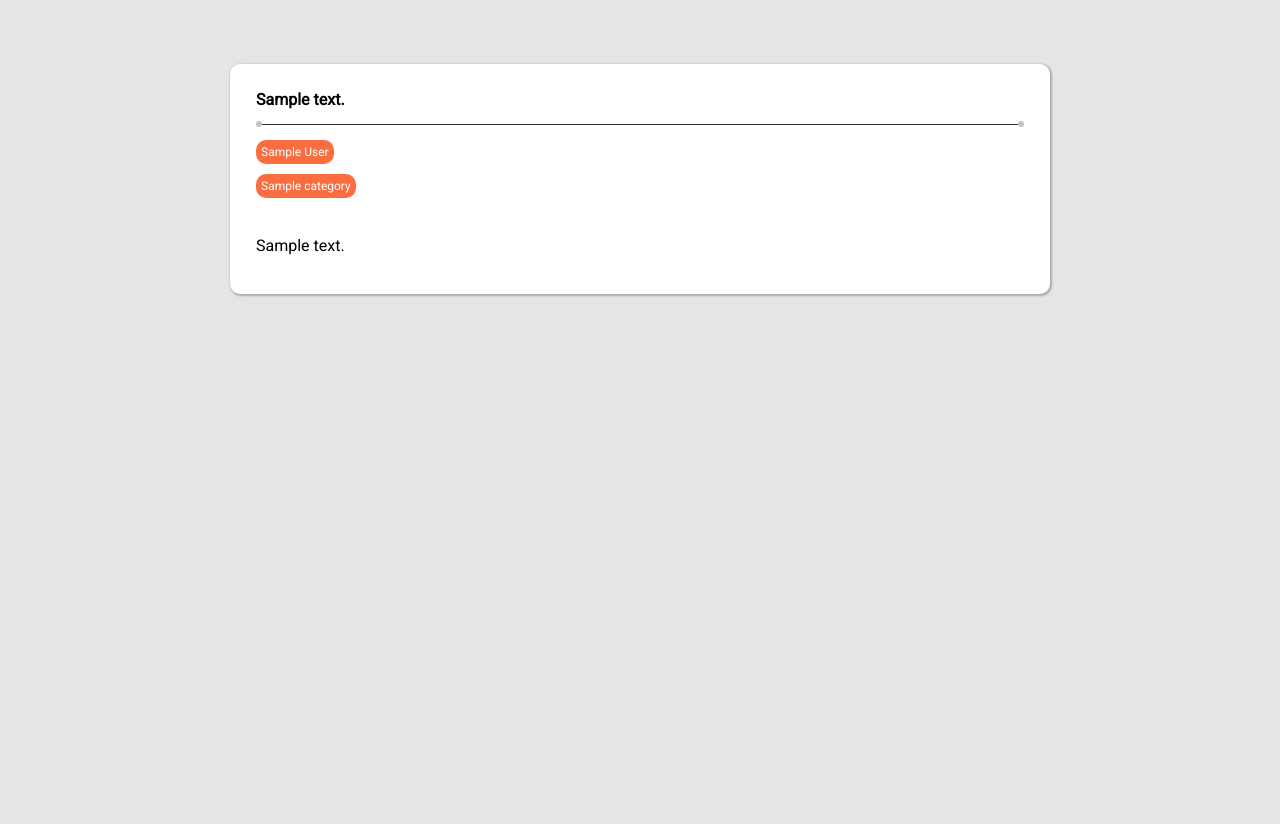
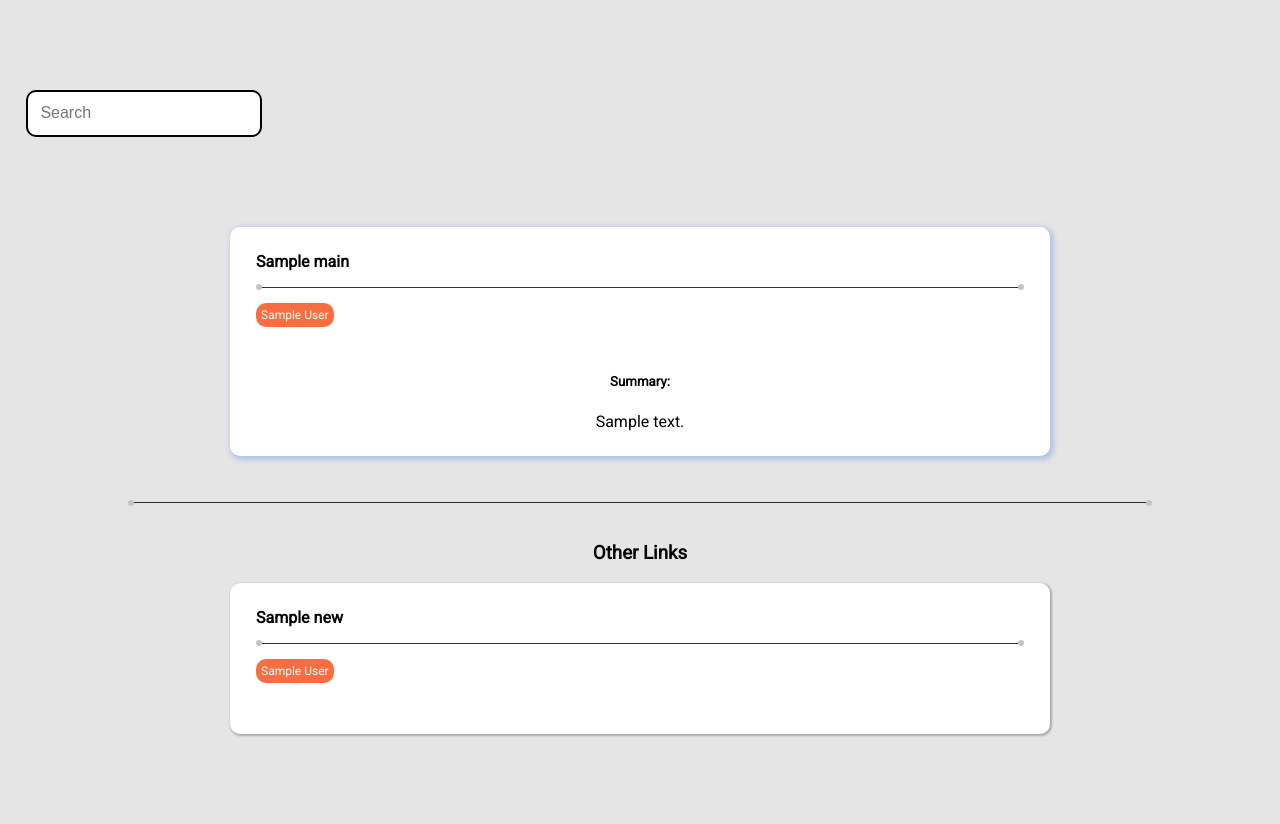
Before and after one commit to search-consolidation/SearchConsolidation, a Django app: template templates/news.html in a window 1280 px wide. Shown: the part 51-875 px from the top of the page. Before the commit the page ends 348 px from the top, so only its background shows below. Run offline with Django 3.2, Linux system fonts and the light colour scheme; the template is opened without the code that fills it: values that come from a table or form of the project are taken from there, most other values are stand-ins (such as "Sample title", 1, 10 or a date in 2020); parts of the project's set-up code (start-up, migrations or seed data) failed here and were passed over.

Commit message:
Shriram | Make changes as per new idea

```diff
--- a/Scrapers/spiders/AmazonSpider.py
+++ b/Scrapers/spiders/AmazonSpider.py
@@ -1,5 +1,4 @@
 import scrapy
-
 
 class AmazonSpider(scrapy.Spider):
 
@@ -10,7 +9,7 @@ class AmazonSpider(scrapy.Spider):
     def __init__(self, **kwargs):
         super().__init__(**kwargs)
         self.output_callback = kwargs.get('args').get('callback')
-        self.product = kwargs.get('args').get('product')
+        self.product = kwargs.get('args').get('query')
         self.start_urls[0] = self.start_urls[0] + self.product
 
     #scrapes the required data from the response
--- /dev/null
+++ b/news/forms.py
@@ -0,0 +1,4 @@
+from django import forms
+
+class QueryForm(forms.Form):
+	query = forms.CharField(max_length=200, widget=forms.TextInput(attrs={'placeholder': 'Search', 'class': 'form-field'}), label="")
--- a/products/views.py
+++ b/products/views.py
@@ -8,6 +8,7 @@ def ProductsView(req):
 	if req.method == 'POST':
 		form = QueryForm(req.POST)
 		data = Controller().controller('product', req.POST['query'])
+		print(data)
 		data = [] if data==None else [*data['Flipkart'], *data['Amazon']]
 		data = sorted(data, key=lambda p: int(re.sub(r'[₹,]', '', p['price'])))
 
--- a/static/css/base.css
+++ b/static/css/base.css
@@ -11,6 +11,7 @@ body{
 	padding: 1vw;
 	border-radius: 10px;
 	outline: none;
+	align-self: center;
 }
 
 .nav{
@@ -135,8 +136,12 @@ body{
 	flex-direction: row;
 	justify-content: flex-start;
 	align-items: center;
+	width: 80%;
+	margin: 1% 0;
+}
+
+.full-width {
 	width: 100%;
-	margin: 1% 0;
 }
 
 .dot {
@@ -173,6 +178,19 @@ body{
 	padding: 1vw;
 }
 
+.summary-container {
+	display: flex;
+	width: 60vw;
+	flex-direction: column;
+	justify-content: flex-start;
+	align-items: center;
+	border-radius: 10px;
+	background-color: white;
+	padding: 2vw;
+	box-shadow: 2px 2px 5px 2px rgba(100, 149, 237, 0.4);
+	margin-bottom: 2vw;
+}
+
 @media only screen and (max-width:1024px) {
 
 	.nav {
@@ -185,6 +203,10 @@ body{
 	}
 
 	.news-container {
+		width: 86vw;
+	}
+
+	.summary-container {
 		width: 86vw;
 	}
 
--- a/templates/news.html
+++ b/templates/news.html
@@ -1,25 +1,57 @@
 {% extends 'base.html' %}
 
 {% block content %}
+
+<form action="" method="post" style="margin:5% 2%;">
+	{% csrf_token %}
+	{{ form }}
+</form>
+
 <div class="news-list-container">
 
 	<!-- list of news cards -->
-	{% for news in toi %}
-		{% if news.text != None %}
+	{% if main.title != None %}
+		<div class="summary-container">
+			<div class="news-headline-container">
+				<div class="news-headline">
+					<span class="headline"><a href={{main.link}}>{{main.title}}</a></span>
+					<div class="headline-border full-width">
+						<span class="dot"></span>
+						<span class="line"></span>
+						<span class="dot"></span>
+					</div>
+					<span class="author">{{ main.author }}</span>
+				</div>
+			</div>
+			<h5>Summary:</h5>
+			<div>{{ main.summary}}</div>
+		</div>
+	{% endif %}
+
+
+	{% if data|length %}
+		<div class="headline-border">
+			<span class="dot"></span>
+			<span class="line"></span>
+			<span class="dot"></span>
+		</div>
+		<h3>Other Links</h3>
+	{% endif %}
+
+	{% for news in data %}
+		{% if news.title != None %}
 			<div class="news-container">
 				<div class="news-headline-container">
 					<div class="news-headline">
-						<span class="headline"><a href={{news.link}}>{{news.text}}</a></span>
-						<div class="headline-border">
+						<span class="headline"><a href={{news.link}}>{{news.title}}</a></span>
+						<div class="headline-border full-width">
 							<span class="dot"></span>
 							<span class="line"></span>
 							<span class="dot"></span>
 						</div>
-						<span class="author">{{ author }}</span>
-						<span style="margin-top:10px" class="author">{{ news.category }}</span>
+						<span class="author">{{ news.author }}</span>
 					</div>
 				</div>
-				<div class="news-text">{{news.desc}}</div>
 			</div>
 		{% endif %}
 	{% endfor %}
```
Also changed, not shown: Scrapers/controller.py (+12 -20 lines), Scrapers/spiders/FlipkartSpider.py (+5 -4 lines), Scrapers/spiders/GoogleNewsSpider.py (added, +33 -0 lines), news/views.py (+30 -45 lines), 2 other files.
